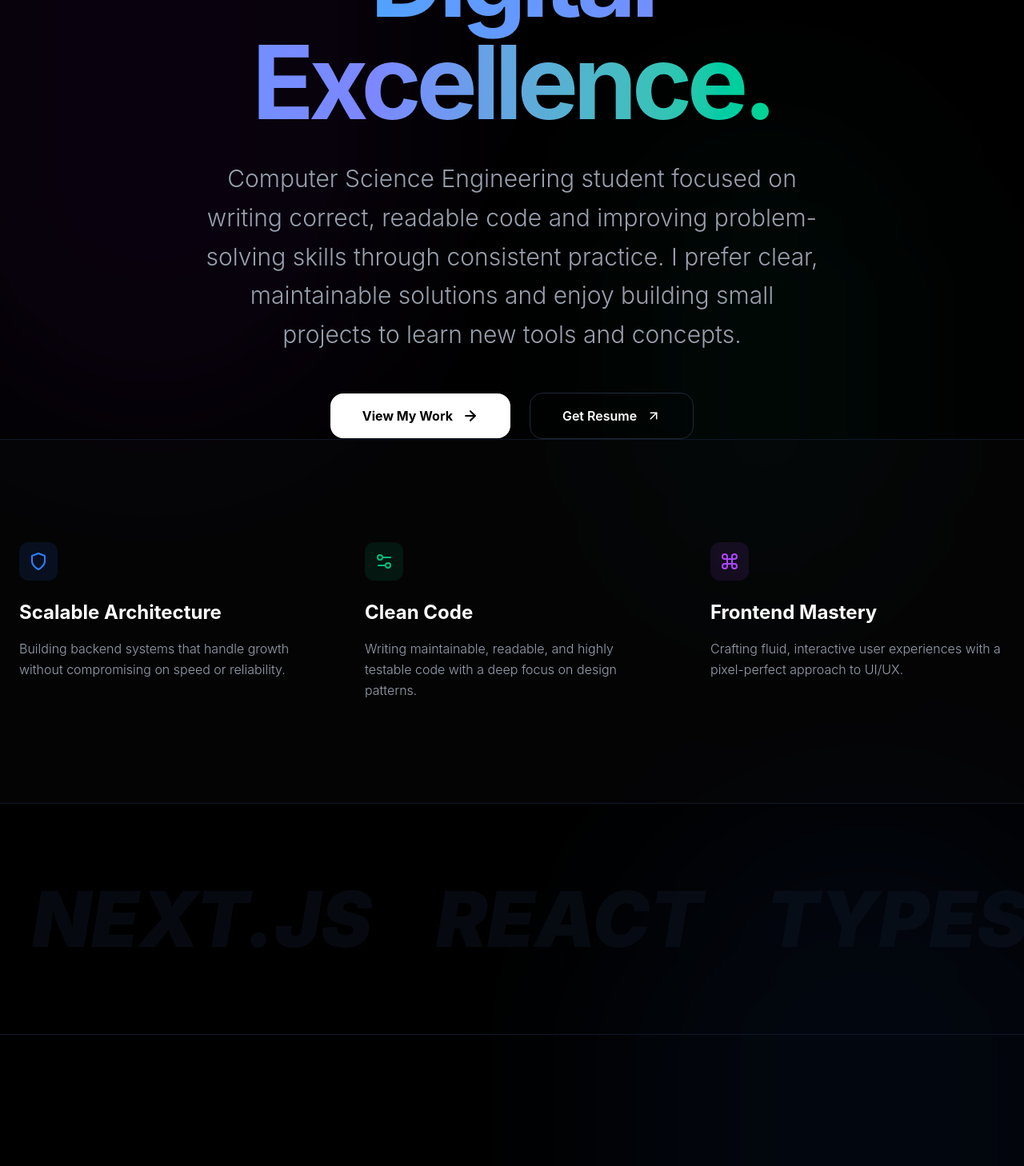
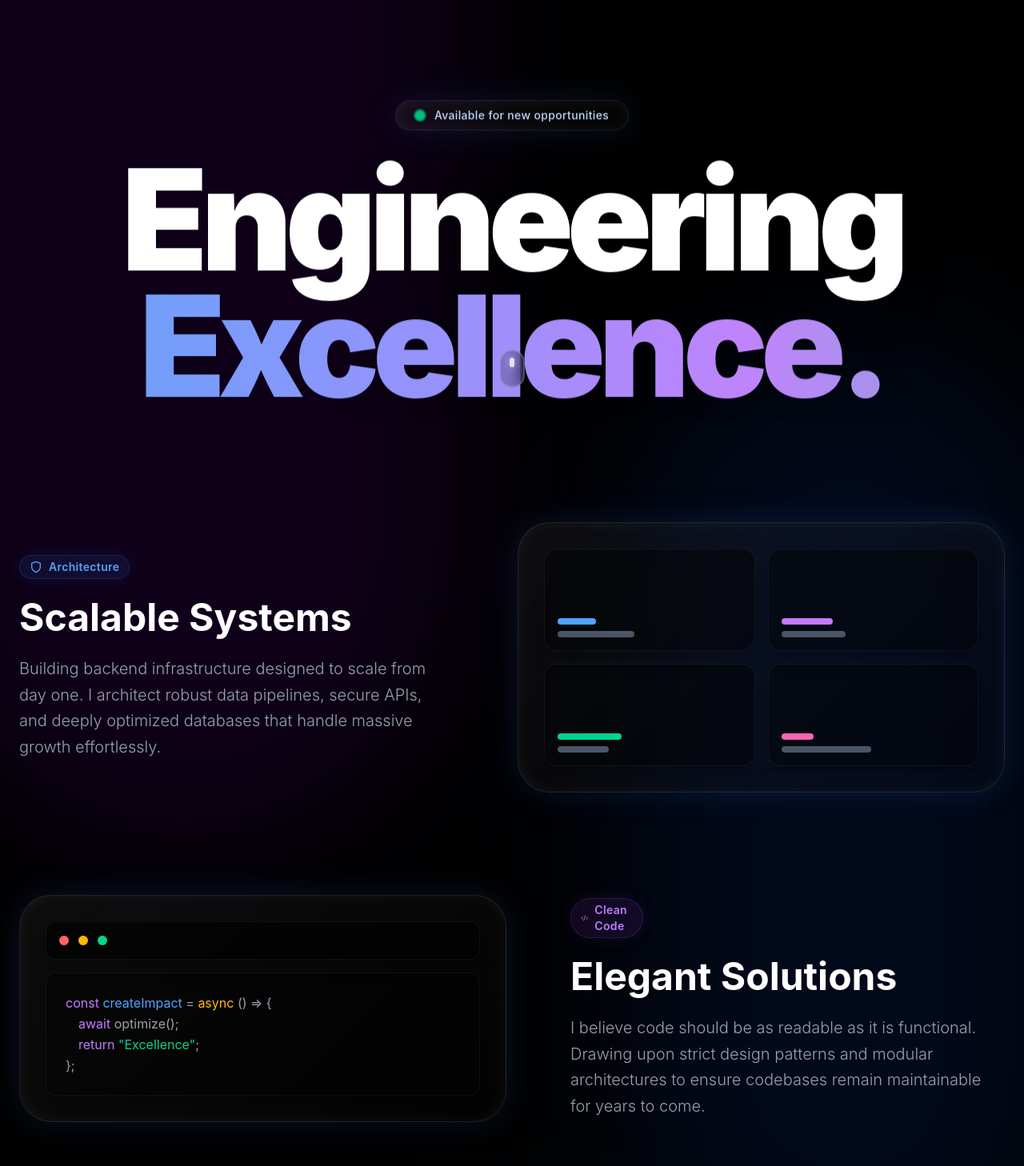
Before and after one commit to ha-re-ram/sturdy-journey, a Next.js app: page / in a window 1280 px wide. Shown: the part 340-1798 px from the top of the page at 80% size. Built offline with nearby package versions, Linux system fonts and the light colour scheme.

Commit message:
style: overhaul animations and colors for a premium aesthetic

```diff
--- a/src/app/globals.css
+++ b/src/app/globals.css
@@ -30,28 +30,94 @@ body {
 @layer utilities {
   .glass {
     background: rgba(255, 255, 255, 0.03);
-    backdrop-filter: blur(12px);
-    border: 1px solid rgba(255, 255, 255, 0.08);
+    backdrop-filter: blur(16px);
+    -webkit-backdrop-filter: blur(16px);
+    border: 1px solid rgba(255, 255, 255, 0.05);
+    box-shadow: 0 8px 32px 0 rgba(0, 0, 0, 0.3);
+  }
+
+  .glass-glow {
+    background: linear-gradient(135deg, rgba(255, 255, 255, 0.05) 0%, rgba(255, 255, 255, 0.01) 100%);
+    backdrop-filter: blur(20px);
+    -webkit-backdrop-filter: blur(20px);
+    border: 1px solid rgba(255, 255, 255, 0.1);
+    box-shadow: 0 0 40px rgba(59, 130, 246, 0.15), inset 0 0 20px rgba(255, 255, 255, 0.05);
+  }
+
+  .text-gradient {
+    background-clip: text;
+    -webkit-background-clip: text;
+    -webkit-text-fill-color: transparent;
+    background-image: linear-gradient(to right, #60a5fa, #c084fc, #34d399);
+    animation: gradient-x 8s ease infinite;
+    background-size: 200% 200%;
   }
 }
 
 @keyframes float {
-  0% { transform: translateY(0px); }
-  50% { transform: translateY(-20px); }
-  100% { transform: translateY(0px); }
+  0% {
+    transform: translateY(0px);
+  }
+
+  50% {
+    transform: translateY(-15px);
+  }
+
+  100% {
+    transform: translateY(0px);
+  }
 }
 
 @keyframes blob {
-  0% { transform: translate(0px, 0px) scale(1); }
-  33% { transform: translate(30px, -50px) scale(1.1); }
-  66% { transform: translate(-20px, 20px) scale(0.9); }
-  100% { transform: translate(0px, 0px) scale(1); }
+  0% {
+    transform: translate(0px, 0px) scale(1);
+  }
+
+  33% {
+    transform: translate(40px, -60px) scale(1.15);
+  }
+
+  66% {
+    transform: translate(-30px, 30px) scale(0.85);
+  }
+
+  100% {
+    transform: translate(0px, 0px) scale(1);
+  }
+}
+
+@keyframes gradient-x {
+  0% {
+    background-position: 0% 50%;
+  }
+
+  50% {
+    background-position: 100% 50%;
+  }
+
+  100% {
+    background-position: 0% 50%;
+  }
+}
+
+@keyframes marquee {
+  0% {
+    transform: translateX(0%);
+  }
+
+  100% {
+    transform: translateX(-50%);
+  }
 }
 
 .animate-blob {
-  animation: blob 7s infinite alternate;
+  animation: blob 10s infinite alternate cubic-bezier(0.4, 0, 0.2, 1);
 }
 
 .animate-float {
   animation: float 6s ease-in-out infinite;
 }
+
+.animate-marquee {
+  animation: marquee 30s linear infinite;
+}
--- a/src/app/page.tsx
+++ b/src/app/page.tsx
@@ -2,91 +2,108 @@
 
 import Link from "next/link";
 import { siteConfig } from "@/lib/config";
-import { motion } from "framer-motion";
+import { motion, useScroll, useTransform } from "framer-motion";
+import { useRef } from "react";
 
 export default function Home() {
+  const containerRef = useRef(null);
+  const { scrollYProgress } = useScroll({
+    target: containerRef,
+    offset: ["start start", "end end"]
+  });
+
+  const textY = useTransform(scrollYProgress, [0, 1], ["0%", "50%"]);
+  const opacity = useTransform(scrollYProgress, [0, 0.5], [1, 0]);
+
   const containerVariants = {
     hidden: { opacity: 0 },
     visible: {
       opacity: 1,
       transition: {
-        staggerChildren: 0.2,
+        staggerChildren: 0.15,
+        delayChildren: 0.2
       },
     },
   };
 
   const itemVariants = {
-    hidden: { y: 20, opacity: 0 },
+    hidden: { y: 30, opacity: 0, scale: 0.95 },
     visible: {
       y: 0,
       opacity: 1,
+      scale: 1,
       transition: {
         duration: 0.8,
-        ease: "anticipate" as const
+        ease: [0.16, 1, 0.3, 1]
       },
     },
   };
 
   return (
-    <main className="min-h-screen bg-black text-white relative overflow-hidden">
+    <main ref={containerRef} className="min-h-screen bg-black text-white relative overflow-hidden selection:bg-blue-500/30">
       {/* Dynamic Background Elements */}
-      <div className="absolute top-[-10%] left-[-10%] w-[50%] h-[50%] bg-purple-900/10 blur-[120px] rounded-full animate-blob rounded-full" />
-      <div className="absolute bottom-[-10%] right-[-10%] w-[50%] h-[50%] bg-blue-900/10 blur-[120px] rounded-full animate-blob [animation-delay:2s] rounded-full" />
-      <div className="absolute top-[20%] right-[10%] w-[30%] h-[30%] bg-emerald-900/10 blur-[100px] rounded-full animate-blob [animation-delay:4s] rounded-full" />
+      <div className="absolute top-[-10%] left-[-10%] w-[60%] h-[60%] bg-purple-600/10 blur-[120px] rounded-full animate-blob mix-blend-screen pointer-events-none" />
+      <div className="absolute top-[20%] right-[-10%] w-[50%] h-[50%] bg-blue-600/10 blur-[120px] rounded-full animate-blob [animation-delay:2s] mix-blend-screen pointer-events-none" />
+      <div className="absolute bottom-[-20%] left-[20%] w-[60%] h-[60%] bg-emerald-600/10 blur-[120px] rounded-full animate-blob [animation-delay:4s] mix-blend-screen pointer-events-none" />
 
-      <div className="relative z-10">
-        {/* Hero Section */}
-        <section className="min-h-screen flex flex-col items-center justify-center px-6 text-center">
+      <div className="relative z-10 w-full">
+        {/* Header/Hero Section */}
+        <section className="relative min-h-[100vh] flex flex-col items-center justify-center px-6 text-center overflow-hidden">
           <motion.div
+            style={{ y: textY, opacity }}
             variants={containerVariants}
             initial="hidden"
             animate="visible"
-            className="max-w-5xl mx-auto"
+            className="max-w-6xl mx-auto w-full flex flex-col items-center relative z-20"
           >
-            <motion.div variants={itemVariants} className="mb-6 inline-block">
-              <span className="px-4 py-1.5 rounded-full border border-gray-800 bg-gray-900/50 backdrop-blur-md text-sm text-gray-400 flex items-center gap-2">
-                <span className="w-2 h-2 rounded-full bg-green-500 animate-pulse"></span>
-                Open to new opportunities
+            <motion.div variants={itemVariants} className="mb-8 inline-block">
+              <span className="glass-glow px-6 py-2 rounded-full text-sm text-blue-200 flex items-center gap-3 shadow-[0_0_30px_rgba(59,130,246,0.2)]">
+                <span className="relative flex h-3 w-3">
+                  <span className="animate-ping absolute inline-flex h-full w-full rounded-full bg-emerald-400 opacity-75"></span>
+                  <span className="relative inline-flex rounded-full h-3 w-3 bg-emerald-500"></span>
+                </span>
+                <span className="font-medium tracking-wide">Available for new opportunities</span>
               </span>
             </motion.div>
 
             <motion.h1
               variants={itemVariants}
-              className="text-6xl md:text-9xl font-bold mb-8 tracking-tighter"
+              className="text-7xl md:text-9xl lg:text-[11rem] font-black mb-6 tracking-tighter leading-[0.9]"
             >
-              <span className="bg-gradient-to-br from-white via-gray-300 to-gray-600 bg-clip-text text-transparent">
+              <span className="text-white drop-shadow-2xl">
                 Engineering
               </span>
               <br />
-              <span className="bg-gradient-to-r from-blue-400 via-indigo-400 to-emerald-400 bg-clip-text text-transparent">
-                Digital Excellence.
+              <span className="text-gradient drop-shadow-2xl">
+                Excellence.
               </span>
             </motion.h1>
 
             <motion.p
               variants={itemVariants}
-              className="text-xl md:text-3xl text-gray-400 mb-12 max-w-3xl mx-auto leading-relaxed font-light"
+              className="text-xl md:text-2xl lg:text-3xl text-gray-400 mb-14 max-w-3xl mx-auto leading-relaxed font-light drop-shadow-md"
             >
               {siteConfig.bio}
             </motion.p>
 
             <motion.div
               variants={itemVariants}
-              className="flex flex-col sm:flex-row gap-6 justify-center items-center"
+              className="flex flex-col sm:flex-row gap-6 justify-center items-center w-full sm:w-auto"
             >
               <Link
                 href="/projects"
-                className="group relative px-10 py-4 bg-white text-black font-bold rounded-2xl hover:scale-105 transition-all flex items-center gap-3"
+                className="group relative px-10 py-5 bg-white text-black font-bold rounded-2xl hover:scale-105 transition-all flex items-center justify-center gap-3 shadow-[0_0_40px_rgba(255,255,255,0.2)] hover:shadow-[0_0_60px_rgba(255,255,255,0.4)] w-full sm:w-auto overflow-hidden"
               >
+                <div className="absolute inset-0 bg-gradient-to-r from-transparent via-white to-transparent translate-x-[-150%] skew-x-[-15deg] group-hover:translate-x-[150%] transition-transform duration-1000"></div>
                 View My Work
-                <svg xmlns="http://www.w3.org/2000/svg" width="20" height="20" viewBox="0 0 24 24" fill="none" stroke="currentColor" strokeWidth="2.5" strokeLinecap="round" strokeLinejoin="round" className="group-hover:translate-x-1 transition-transform"><path d="M5 12h14" /><path d="m12 5 7 7-7 7" /></svg>
+                <svg xmlns="http://www.w3.org/2000/svg" width="20" height="20" viewBox="0 0 24 24" fill="none" stroke="currentColor" strokeWidth="2.5" strokeLinecap="round" strokeLinejoin="round" className="group-hover:translate-x-1 group-hover:-translate-y-1 transition-transform"><path d="M5 12h14" /><path d="m12 5 7 7-7 7" /></svg>
               </Link>
 
               <a
                 href={siteConfig.resumeUrl}
                 target="_blank"
                 rel="noopener noreferrer"
-                className="group px-10 py-4 border border-gray-800 text-white font-semibold rounded-2xl hover:bg-gray-900 hover:border-gray-600 transition-all backdrop-blur-sm flex items-center gap-3"
+                className="group px-10 py-5 glass-glow text-white font-semibold rounded-2xl hover:bg-white/10 transition-all flex items-center justify-center gap-3 w-full sm:w-auto"
               >
                 Get Resume
                 <svg xmlns="http://www.w3.org/2000/svg" width="18" height="18" viewBox="0 0 24 24" fill="none" stroke="currentColor" strokeWidth="2" strokeLinecap="round" strokeLinejoin="round" className="group-hover:translate-y-[-2px] transition-transform"><path d="M7 7h10v10" /><path d="M7 17L17 7" /></svg>
@@ -98,58 +115,109 @@ export default function Home() {
             initial={{ opacity: 0 }}
             animate={{ opacity: 1 }}
             transition={{ delay: 1.5, duration: 1 }}
-            className="absolute bottom-10 left-1/2 -translate-x-1/2"
+            className="absolute bottom-10 left-1/2 -translate-x-1/2 z-20"
           >
-            <div className="w-6 h-10 border-2 border-gray-800 rounded-full flex justify-center p-2">
+            <div className="w-8 h-12 border-2 border-white/20 rounded-full flex justify-center p-2 backdrop-blur-sm bg-black/20">
               <motion.div
-                animate={{ y: [0, 12, 0] }}
-                transition={{ repeat: Infinity, duration: 2 }}
-                className="w-1 h-2 bg-gray-500 rounded-full"
+                animate={{ y: [0, 16, 0], opacity: [1, 0.5, 1] }}
+                transition={{ repeat: Infinity, duration: 2, ease: "easeInOut" }}
+                className="w-1.5 h-3 bg-white/80 rounded-full shadow-[0_0_10px_rgba(255,255,255,0.5)]"
               />
             </div>
           </motion.div>
         </section>
 
-        {/* Philosophy Section */}
-        <section className="py-32 px-6 bg-zinc-950/50 border-y border-gray-900 relative">
-          <div className="max-w-7xl mx-auto grid grid-cols-1 md:grid-cols-3 gap-16">
-            <div className="space-y-4">
-              <div className="w-12 h-12 bg-blue-500/10 rounded-xl flex items-center justify-center text-blue-500 mb-6">
-                <svg xmlns="http://www.w3.org/2000/svg" width="24" height="24" viewBox="0 0 24 24" fill="none" stroke="currentColor" strokeWidth="2" strokeLinecap="round" strokeLinejoin="round"><path d="M12 22s8-4 8-10V5l-8-3-8 3v7c0 6 8 10 8 10" /></svg>
+        {/* Dynamic Interactive Features Section */}
+        <section className="py-32 px-6 relative z-20">
+          <div className="max-w-7xl mx-auto space-y-32">
+
+            {/* Feature 1 */}
+            <motion.div
+              initial={{ opacity: 0, y: 50 }}
+              whileInView={{ opacity: 1, y: 0 }}
+              viewport={{ once: true, margin: "-100px" }}
+              transition={{ duration: 0.8 }}
+              className="flex flex-col md:flex-row items-center gap-12 lg:gap-20"
+            >
+              <div className="flex-1 space-y-6">
+                <div className="inline-flex max-w-min items-center gap-2 px-3 py-1 rounded-full bg-blue-500/10 text-blue-400 border border-blue-500/20 text-sm font-semibold tracking-wide shadow-[0_0_20px_rgba(59,130,246,0.1)]">
+                  <svg xmlns="http://www.w3.org/2000/svg" width="16" height="16" viewBox="0 0 24 24" fill="none" stroke="currentColor" strokeWidth="2" strokeLinecap="round" strokeLinejoin="round"><path d="M12 22s8-4 8-10V5l-8-3-8 3v7c0 6 8 10 8 10" /></svg>
+                  Architecture
                 </div>
-              <h3 className="text-2xl font-bold">Scalable Architecture</h3>
-              <p className="text-gray-400 leading-relaxed font-light">
-                Building backend systems that handle growth without compromising on speed or reliability.
+                <h2 className="text-4xl md:text-5xl font-bold">Scalable Systems</h2>
+                <p className="text-xl text-gray-400 font-light leading-relaxed">
+                  Building backend infrastructure designed to scale from day one. I architect robust data pipelines, secure APIs, and deeply optimized databases that handle massive growth effortlessly.
                 </p>
               </div>
-            <div className="space-y-4">
-              <div className="w-12 h-12 bg-emerald-500/10 rounded-xl flex items-center justify-center text-emerald-500 mb-6">
-                <svg xmlns="http://www.w3.org/2000/svg" width="24" height="24" viewBox="0 0 24 24" fill="none" stroke="currentColor" strokeWidth="2" strokeLinecap="round" strokeLinejoin="round"><path d="M20 7h-9" /><path d="M14 17H5" /><circle cx="17" cy="17" r="3" /><circle cx="7" cy="7" r="3" /></svg>
+              <div className="flex-1 w-full glass-glow p-8 rounded-[2.5rem] relative group border border-blue-500/20">
+                <div className="absolute inset-0 bg-blue-500/5 mix-blend-overlay rounded-[2.5rem] opacity-0 group-hover:opacity-100 transition-opacity duration-700"></div>
+                <div className="grid grid-cols-2 gap-4">
+                  <div className="h-32 bg-black/40 rounded-2xl border border-white/5 p-4 flex flex-col justify-end group-hover:-translate-y-2 transition-transform duration-500 shadow-xl">
+                    <div className="h-2 w-12 bg-blue-400 rounded-full mb-2"></div>
+                    <div className="h-2 w-24 bg-gray-600 rounded-full"></div>
                   </div>
-              <h3 className="text-2xl font-bold">Clean Code</h3>
-              <p className="text-gray-400 leading-relaxed font-light">
-                Writing maintainable, readable, and highly testable code with a deep focus on design patterns.
+                  <div className="h-32 bg-black/40 rounded-2xl border border-white/5 p-4 flex flex-col justify-end group-hover:-translate-y-4 transition-transform duration-500 delay-75 shadow-xl">
+                    <div className="h-2 w-16 bg-purple-400 rounded-full mb-2"></div>
+                    <div className="h-2 w-20 bg-gray-600 rounded-full"></div>
+                  </div>
+                  <div className="h-32 bg-black/40 rounded-2xl border border-white/5 p-4 flex flex-col justify-end group-hover:-translate-y-1 transition-transform duration-500 delay-150 shadow-xl">
+                    <div className="h-2 w-20 bg-emerald-400 rounded-full mb-2"></div>
+                    <div className="h-2 w-16 bg-gray-600 rounded-full"></div>
+                  </div>
+                  <div className="h-32 bg-black/40 rounded-2xl border border-white/5 p-4 flex flex-col justify-end group-hover:-translate-y-3 transition-transform duration-500 delay-200 shadow-xl">
+                    <div className="h-2 w-10 bg-pink-400 rounded-full mb-2"></div>
+                    <div className="h-2 w-28 bg-gray-600 rounded-full"></div>
+                  </div>
+                </div>
+              </div>
+            </motion.div>
+
+            {/* Feature 2 */}
+            <motion.div
+              initial={{ opacity: 0, y: 50 }}
+              whileInView={{ opacity: 1, y: 0 }}
+              viewport={{ once: true, margin: "-100px" }}
+              transition={{ duration: 0.8 }}
+              className="flex flex-col md:flex-row-reverse items-center gap-12 lg:gap-20"
+            >
+              <div className="flex-1 space-y-6">
+                <div className="inline-flex max-w-min items-center gap-2 px-3 py-1 rounded-full bg-purple-500/10 text-purple-400 border border-purple-500/20 text-sm font-semibold tracking-wide shadow-[0_0_20px_rgba(168,85,247,0.1)]">
+                  <svg xmlns="http://www.w3.org/2000/svg" width="16" height="16" viewBox="0 0 24 24" fill="none" stroke="currentColor" strokeWidth="2" strokeLinecap="round" strokeLinejoin="round"><path d="m18 16 4-4-4-4" /><path d="m6 8-4 4 4 4" /><path d="m14.5 4-5 16" /></svg>
+                  Clean Code
+                </div>
+                <h2 className="text-4xl md:text-5xl font-bold">Elegant Solutions</h2>
+                <p className="text-xl text-gray-400 font-light leading-relaxed">
+                  I believe code should be as readable as it is functional. Drawing upon strict design patterns and modular architectures to ensure codebases remain maintainable for years to come.
                 </p>
               </div>
-            <div className="space-y-4">
-              <div className="w-12 h-12 bg-purple-500/10 rounded-xl flex items-center justify-center text-purple-500 mb-6">
-                <svg xmlns="http://www.w3.org/2000/svg" width="24" height="24" viewBox="0 0 24 24" fill="none" stroke="currentColor" strokeWidth="2" strokeLinecap="round" strokeLinejoin="round"><path d="M15 6v12a3 3 0 1 0 3-3H6a3 3 0 1 0 3 3V6a3 3 0 1 0-3 3h12a3 3 0 1 0-3-3" /></svg>
+              <div className="flex-1 w-full glass-glow p-8 rounded-[2.5rem] relative group border border-purple-500/20 flex flex-col gap-4 overflow-hidden">
+                <div className="absolute inset-0 bg-gradient-to-tr from-purple-500/5 to-transparent mix-blend-overlay rounded-[2.5rem] opacity-0 group-hover:opacity-100 transition-opacity duration-700"></div>
+                <div className="w-full h-12 bg-black/60 rounded-xl border border-white/5 flex items-center px-4 gap-3 transform group-hover:scale-105 transition-transform duration-500 shadow-xl">
+                  <div className="w-3 h-3 rounded-full bg-red-400"></div>
+                  <div className="w-3 h-3 rounded-full bg-amber-400"></div>
+                  <div className="w-3 h-3 rounded-full bg-emerald-400"></div>
                 </div>
-              <h3 className="text-2xl font-bold">Frontend Mastery</h3>
-              <p className="text-gray-400 leading-relaxed font-light">
-                Crafting fluid, interactive user experiences with a pixel-perfect approach to UI/UX.
-              </p>
+                <div className="w-full flex-1 bg-black/40 rounded-xl border border-white/5 p-6 font-mono text-sm sm:text-base text-gray-400 leading-relaxed shadow-xl">
+                  <span className="text-purple-400">const</span> <span className="text-blue-400">createImpact</span> = <span className="text-amber-400">async</span> () ={'>'} {'{\n'}
+                  <div className="pl-4">
+                    <span className="text-purple-400">await</span> optimize();<br />
+                    <span className="text-purple-400">return</span> <span className="text-emerald-400">"Excellence"</span>;
                   </div>
+                  {'}'};
+                </div>
+              </div>
+            </motion.div>
+
           </div>
         </section>
 
         {/* Featured Skills Marquee */}
-        <section className="py-24 overflow-hidden border-b border-gray-900 group">
-          <div className="flex whitespace-nowrap animate-float [animation-duration:10s]">
-            {[...Array(2)].map((_, i) => (
+        <section className="py-24 border-y border-white/5 bg-black/50 backdrop-blur-3xl overflow-hidden group">
+          <div className="flex whitespace-nowrap animate-marquee">
+            {[...Array(3)].map((_, i) => (
               <div key={i} className="flex gap-20 items-center px-10">
-                {['Next.js', 'React', 'TypeScript', 'Java', 'PHP', 'Node.js', 'MongoDB', 'MySQL', 'System Design'].map((tech) => (
-                  <span key={tech} className="text-6xl md:text-8xl font-black text-gray-900/40 hover:text-white/10 transition-colors pointer-events-none uppercase italic">
+                {['Next.js', 'React', 'TypeScript', 'Java', 'Python', 'Node.js', 'PostgreSQL', 'Firebase', 'AWS', 'Docker'].map((tech) => (
+                  <span key={tech} className="text-6xl md:text-8xl font-black text-transparent hover:text-white transition-all duration-300 pointer-events-auto cursor-default uppercase italic group-hover:text-gray-900 group-hover:hover:text-white" style={{ WebkitTextStroke: '1px rgba(255,255,255,0.2)' }}>
                     {tech}
                   </span>
                 ))}
@@ -159,15 +227,29 @@ export default function Home() {
         </section>
 
         {/* Footer CTA */}
-        <section className="py-40 px-6 text-center">
-          <h2 className="text-4xl md:text-6xl font-bold mb-12">Let's build something <br /><span className="bg-gradient-to-r from-blue-400 to-emerald-400 bg-clip-text text-transparent">extraordinary.</span></h2>
+        <section className="py-40 px-6 text-center relative z-20">
+          <motion.div
+            initial={{ opacity: 0, scale: 0.9 }}
+            whileInView={{ opacity: 1, scale: 1 }}
+            viewport={{ once: true }}
+            transition={{ duration: 1 }}
+            className="glass-glow max-w-4xl mx-auto rounded-[3rem] p-12 md:p-20 relative overflow-hidden"
+          >
+            <div className="absolute inset-0 bg-gradient-to-b from-blue-500/10 to-purple-500/10"></div>
+            <h2 className="text-4xl md:text-7xl font-bold mb-8 relative z-10 leading-tight">
+              Ready to build <br />
+              <span className="text-gradient">the impossible?</span>
+            </h2>
             <Link
               href="/about"
-            className="inline-flex items-center gap-4 text-xl text-gray-400 hover:text-white transition-colors group"
+              className="relative z-10 inline-flex items-center gap-4 text-xl md:text-2xl text-white font-medium hover:text-blue-300 transition-colors group"
             >
-            Learn more about my journey
-            <span className="w-12 h-px bg-gray-800 group-hover:w-20 group-hover:bg-blue-500 transition-all"></span>
+              Contact Me
+              <div className="w-12 h-12 rounded-full border border-white/20 flex items-center justify-center group-hover:bg-white group-hover:text-black transition-all shadow-[0_0_20px_rgba(255,255,255,0.1)]">
+                <svg xmlns="http://www.w3.org/2000/svg" width="20" height="20" viewBox="0 0 24 24" fill="none" stroke="currentColor" strokeWidth="2.5" strokeLinecap="round" strokeLinejoin="round" className="group-hover:translate-x-1 group-hover:-translate-y-1 transition-transform"><path d="M5 12h14" /><path d="m12 5 7 7-7 7" /></svg>
+              </div>
             </Link>
+          </motion.div>
         </section>
       </div>
     </main>
```
Lines whose indentation alone changed are shown as unchanged.
